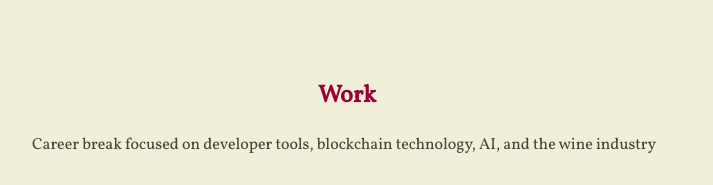
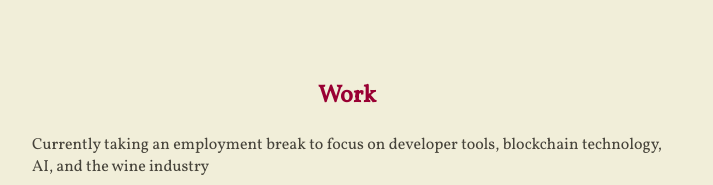
Before and after one commit to rvantonder/site, a plain HTML site: page index.html in a window 1280 px wide. Shown: the part 767-952 px from the top of the page, without its empty margins (293-1006 px from the left). Drawn offline with Linux system fonts and the light colour scheme.

Commit message:
Update index.html

```diff
--- a/index.html
+++ b/index.html
@@ -102,8 +102,7 @@
 
 
       <div style="margin-left: 20px; margin-right: 20px">
-        <p>Career break focused on developer tools, blockchain technology, AI, and the wine industry<p>
-        <br>
+        <p>Currently taking an employment break to focus on developer tools, blockchain technology, AI, and the wine industry<p>
         <p>
           <i class="fa fa-x fa-lg custom-bullet-item">
             <img class="custom-bullet-item-img" src="images/mysten.png">
```
